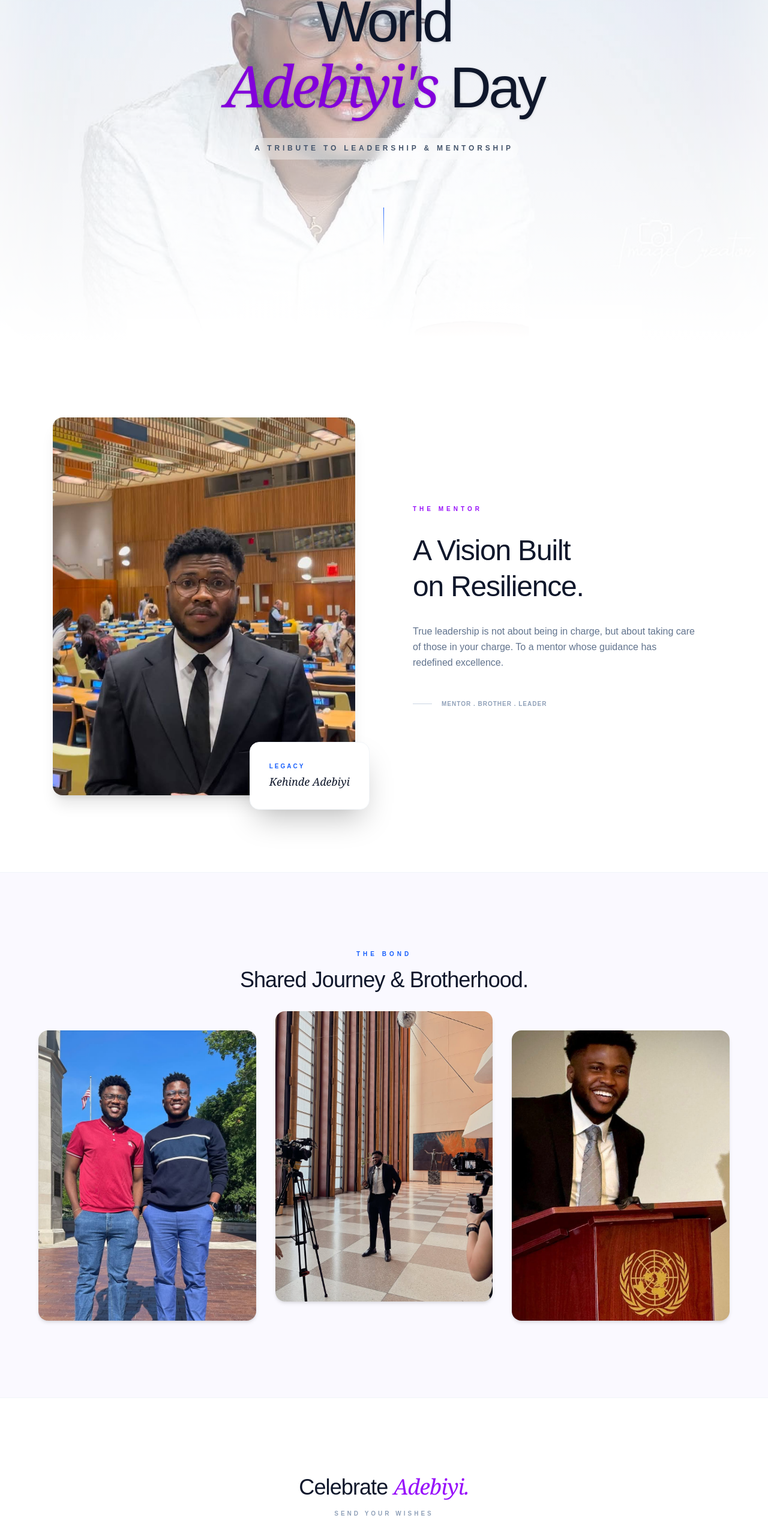
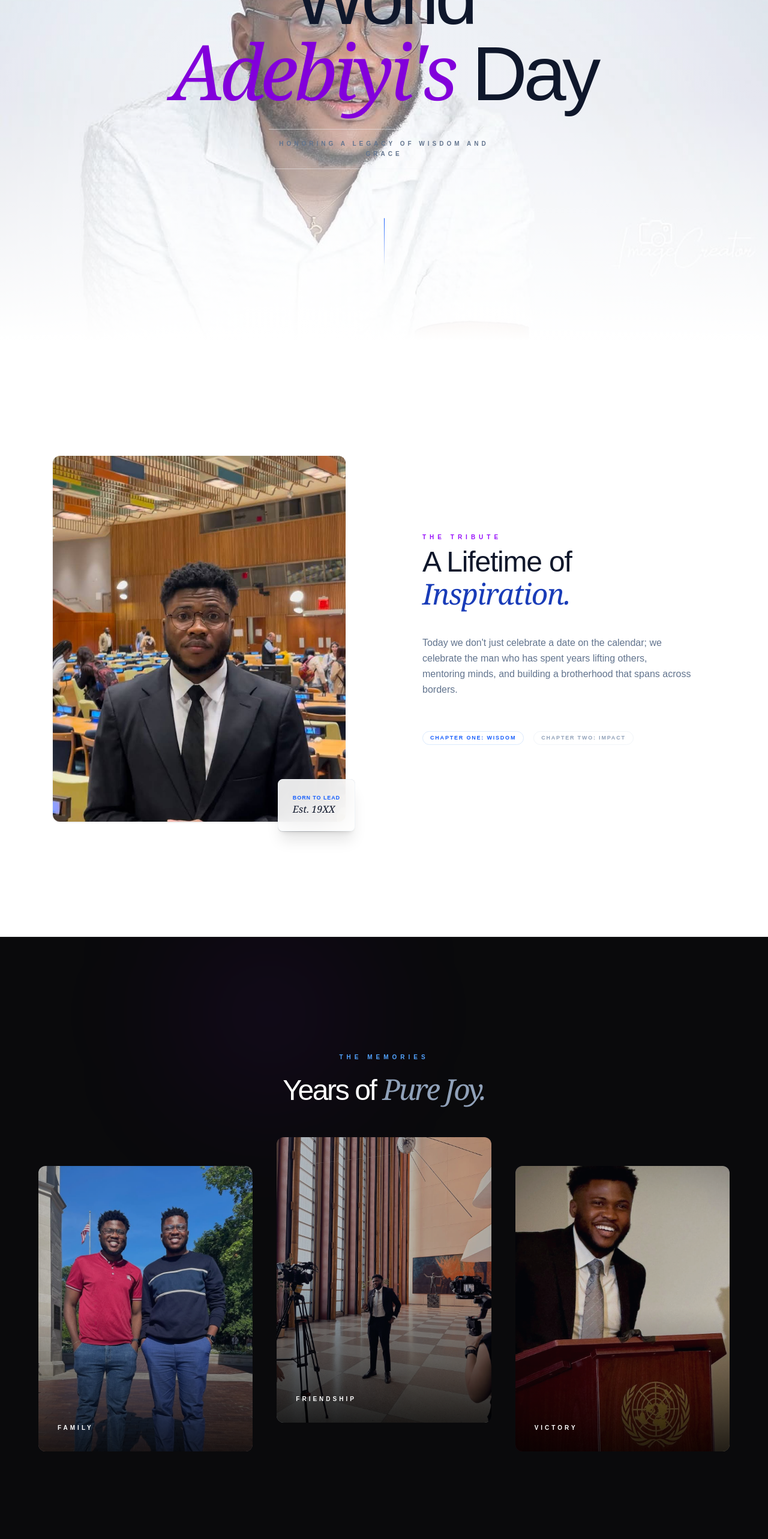
Before and after one commit to Mathew-code01/KehindeAdebiyi, a Next.js app: page / in a window 1280 px wide. Shown: the part 232-2798 px from the top of the page at 60% size. Built offline with nearby package versions, Linux system fonts and the light colour scheme.

Commit message:
adding changes

```diff
--- a/app/page.js
+++ b/app/page.js
@@ -1,44 +1,34 @@
 // app/page.js
 
+// app/page.js
 import Image from "next/image";
 
 export default function BirthdayPage() {
   return (
     <main className="min-h-screen bg-white selection:bg-purple-100 selection:text-purple-900 overflow-x-hidden font-sans">
-      {/* SECTION 1: THE HERO (Enhanced Visibility) */}
-      <section className="relative h-screen max-h-[700px] md:max-h-[850px] flex flex-col items-center justify-center text-center px-6 overflow-hidden">
-        {/* Background Image Layer */}
+
+      {/* SECTION 1: THE CELEBRATION HERO */}
+      <section className="relative h-screen max-h-[750px] md:max-h-[900px] flex flex-col items-center justify-center text-center px-6 overflow-hidden">
         <div className="absolute inset-0 z-0">
           <Image
             src="/hero-bg.jpg"
-            alt="Kehinde Adebiyi"
+            alt="Kehinde Adebiyi Celebration"
             fill
             priority
-            className="object-cover opacity-70" // Increased from 20 to 80 for visibility
+            className="object-cover opacity-80"
           />
-
-          {/* Professional Color Wash:
-              This adds a slight blue/purple tint so the white clothes
-              look "expensive" and different from the page background
-          */}
-          <div className="absolute inset-0 bg-gradient-to-b from-blue-100/40 via-white/20 to-white"></div>
-
-          {/* Subtle Vignette:
-              Darkens the very edges to keep the focus on his face
-          */}
-          <div className="absolute inset-0 shadow-[inset_0_0_150px_rgba(255,255,255,0.8)]"></div>
+          <div className="absolute inset-0 bg-gradient-to-b from-blue-50/30 via-white/10 to-white"></div>
         </div>
 
-        {/* Content Layer */}
-        <div className="relative z-10 space-y-6 md:space-y-8 max-w-4xl animate-in fade-in slide-in-from-bottom-8 duration-1000">
-          <div className="space-y-3">
-            <span className="text-[10px] md:text-[11px] uppercase tracking-[0.8em] text-blue-700 font-black drop-shadow-sm">
-              Kehindeadebiyi.org
+        <div className="relative z-10 space-y-8 max-w-5xl animate-in fade-in slide-in-from-bottom-12 duration-1000">
+          <div className="space-y-4">
+            <span className="text-[10px] md:text-[11px] uppercase tracking-[1em] text-blue-800 font-black drop-shadow-sm ml-[1em]">
+              Celebrating A Milestone
             </span>
             <div className="h-px w-8 bg-blue-300 mx-auto"></div>
           </div>
 
-          <h1 className="text-4xl md:text-7xl lg:text-8xl font-light tracking-tighter text-slate-900 leading-[1.1] drop-shadow-sm">
+          <h1 className="text-5xl md:text-8xl lg:text-9xl font-light tracking-tighter text-slate-900 leading-[0.95]">
             World <br />
             <span className="font-serif italic text-purple-700">
               Adebiyi&apos;s
@@ -46,129 +36,107 @@ export default function BirthdayPage() {
             Day
           </h1>
 
-          <p className="text-[10px] md:text-xs font-bold text-slate-600 max-w-md mx-auto leading-relaxed tracking-[0.4em] uppercase bg-white/40 backdrop-blur-sm py-2 rounded-full">
-            A Tribute to Leadership & Mentorship
+          <p className="text-[9px] md:text-[10px] font-bold text-slate-500 max-w-sm mx-auto leading-relaxed tracking-[0.5em] uppercase py-4 border-y border-slate-100/50 mt-8">
+            Honoring a Legacy of Wisdom and Grace
           </p>
 
-          <div className="pt-12">
-            <div className="w-px h-16 bg-gradient-to-b from-blue-600 to-transparent mx-auto"></div>
+          <div className="pt-16">
+            <div className="w-px h-20 bg-gradient-to-b from-blue-600 to-transparent mx-auto animate-bounce"></div>
           </div>
         </div>
       </section>
 
-      {/* SECTION 2: THE MENTOR (WHITE SECTION) */}
-      <section className="py-20 md:py-32 px-6 max-w-6xl mx-auto">
-        <div className="grid md:grid-cols-2 gap-12 md:gap-24 items-center">
+      {/* SECTION 2: THE MAN OF THE MOMENT (White) */}
+      <section className="py-32 md:py-48 px-6 max-w-6xl mx-auto">
+        <div className="grid md:grid-cols-2 gap-16 md:gap-32 items-center">
           <div className="relative group">
-            <div className="relative aspect-[4/5] rounded-2xl overflow-hidden bg-slate-100 shadow-xl group-hover:shadow-2xl transition-all duration-700">
+            <div className="relative aspect-[4/5] rounded-xl overflow-hidden bg-slate-50 shadow-sm transition-all duration-700 group-hover:shadow-2xl">
               <Image
                 src="/mentor-1.jpg"
                 alt="Kehinde Adebiyi"
                 fill
                 sizes="(max-width: 768px) 100vw, 50vw"
-                className="object-cover transition-transform duration-1000 group-hover:scale-110"
+                className="object-cover transition-transform duration-1000 group-hover:scale-105"
               />
             </div>
-            {/* Minimalist Floating Card */}
-            <div className="absolute -bottom-6 -right-6 bg-white border border-slate-100 p-8 rounded-2xl shadow-2xl hidden lg:block transition-transform duration-500 group-hover:-translate-y-2">
-              <p className="text-[10px] uppercase tracking-[0.3em] text-blue-600 font-black">
-                Legacy
-              </p>
-              <p className="text-lg font-serif italic text-slate-900 mt-1">
-                Kehinde Adebiyi
-              </p>
+            <div className="absolute -bottom-4 -right-4 bg-white/90 backdrop-blur-xl border border-slate-100 p-6 rounded-lg shadow-xl hidden lg:block">
+              <p className="text-[9px] uppercase tracking-widest text-blue-600 font-black">Born to Lead</p>
+              <p className="text-base font-serif italic text-slate-900">Est. 19XX</p>
             </div>
           </div>
 
-          <div className="space-y-8 md:pr-8">
-            <h2 className="text-[10px] uppercase tracking-[0.5em] text-purple-600 font-bold">
-              The Mentor
-            </h2>
-            <h3 className="text-3xl md:text-5xl font-light tracking-tight text-slate-900 leading-tight">
-              A Vision Built <br /> on Resilience.
+          <div className="space-y-10">
+            <div className="space-y-2">
+              <h2 className="text-[10px] uppercase tracking-[0.6em] text-purple-600 font-black">The Tribute</h2>
+              <h3 className="text-3xl md:text-5xl font-light tracking-tight text-slate-900 leading-[1.1]">
+                A Lifetime of <br /> <span className="italic font-serif text-blue-800">Inspiration.</span>
               </h3>
-            <p className="text-slate-500 text-sm md:text-base leading-relaxed font-light">
-              True leadership is not about being in charge, but about taking
-              care of those in your charge. To a mentor whose guidance has
-              redefined excellence.
+            </div>
+            <p className="text-slate-500 text-sm md:text-base leading-relaxed font-light max-w-md">
+              Today we don&apos;t just celebrate a date on the calendar; we celebrate the man who has spent years lifting others, mentoring minds, and building a brotherhood that spans across borders.
             </p>
-            <div className="flex gap-4 pt-4 items-center">
-              <div className="h-px w-8 bg-slate-300"></div>
-              <span className="text-[10px] uppercase tracking-widest text-slate-400 font-bold">
-                Mentor . Brother . Leader
-              </span>
+            <div className="pt-4 flex flex-wrap gap-4 text-[9px] uppercase tracking-[0.2em] font-black text-slate-400">
+               <span className="text-blue-600 px-3 py-1 border border-blue-100 rounded-full">Chapter One: Wisdom</span>
+               <span className="px-3 py-1 border border-slate-100 rounded-full">Chapter Two: Impact</span>
             </div>
           </div>
         </div>
       </section>
 
-      {/* SECTION 3: THE BROTHERHOOD (SOFT PURPLE ZEBRA) */}
-      <section className="bg-[#FAF9FF] py-20 md:py-32 px-6 border-y border-slate-100">
-        <div className="max-w-6xl mx-auto">
-          <div className="text-center mb-16 space-y-4">
-            <h2 className="text-[10px] uppercase tracking-[0.5em] text-blue-600 font-bold">
-              The Bond
-            </h2>
-            <h3 className="text-3xl md:text-4xl font-light text-slate-900 tracking-tight">
-              Shared Journey & Brotherhood.
+      {/* SECTION 3: THE MEMORIES (Zebra - Deep Blur Dark) */}
+      <section className="bg-[#0A0A0C] py-32 md:py-48 px-6 border-y border-white/5 relative overflow-hidden">
+        <div className="absolute top-0 left-1/4 w-64 h-64 bg-purple-600/10 blur-[120px] rounded-full"></div>
+
+        <div className="max-w-6xl mx-auto relative z-10">
+          <div className="text-center mb-24 space-y-4">
+              <h2 className="text-[10px] uppercase tracking-[0.6em] text-blue-400 font-black">The Memories</h2>
+              <h3 className="text-4xl md:text-5xl font-light text-white tracking-tighter leading-tight">
+                Years of <span className="font-serif italic text-slate-400">Pure Joy.</span>
               </h3>
           </div>
 
-          <div className="grid grid-cols-1 md:grid-cols-3 gap-8">
-            <div className="group relative aspect-[3/4] rounded-2xl overflow-hidden bg-white shadow-md hover:shadow-2xl transition-all duration-700">
+          <div className="grid grid-cols-1 md:grid-cols-3 gap-10">
+            {[
+              { src: "/brother-1.jpg", label: "Family" },
+              { src: "/brother-2.jpg", label: "Friendship" },
+              { src: "/mentor-2.jpg", label: "Victory" }
+            ].map((img, idx) => (
+              <div key={idx} className={`group relative aspect-[3/4] rounded-xl overflow-hidden bg-slate-900 transition-all duration-700 ${idx === 1 ? 'md:-translate-y-12' : ''}`}>
                 <Image
-                src="/brother-1.jpg"
-                alt="Brotherhood"
+                  src={img.src}
+                  alt={img.label}
                   fill
                   sizes="(max-width: 768px) 100vw, 33vw"
-                className="object-cover transition-all duration-1000 group-hover:scale-105"
+                  className="object-cover opacity-80 transition-all duration-1000 group-hover:scale-110"
                 />
+                <div className="absolute inset-0 bg-gradient-to-t from-black/80 via-transparent to-transparent flex items-end p-8">
+                  <p className="text-white text-[10px] uppercase tracking-[0.4em] font-black">{img.label}</p>
                 </div>
-            <div className="group relative aspect-[3/4] rounded-2xl overflow-hidden bg-white shadow-md hover:shadow-2xl transition-all duration-700 md:-translate-y-8">
-              <Image
-                src="/brother-2.jpg"
-                alt="Mentorship"
-                fill
-                sizes="(max-width: 768px) 100vw, 33vw"
-                className="object-cover transition-all duration-1000 group-hover:scale-105"
-              />
               </div>
-            <div className="group relative aspect-[3/4] rounded-2xl overflow-hidden bg-white shadow-md hover:shadow-2xl transition-all duration-700">
-              <Image
-                src="/mentor-2.jpg"
-                alt="Impact"
-                fill
-                sizes="(max-width: 768px) 100vw, 33vw"
-                className="object-cover transition-all duration-1000 group-hover:scale-105"
-              />
-            </div>
+            ))}
           </div>
         </div>
       </section>
 
-      {/* SECTION 4: SOCIALS (BETTER UI) */}
-      <section className="py-24 md:py-32 px-6 bg-white text-center">
-        <div className="max-w-3xl mx-auto space-y-12">
-          <div className="space-y-4">
-            <h2 className="text-2xl md:text-4xl font-light text-slate-900 tracking-tight">
-              Celebrate{" "}
-              <span className="font-serif italic text-purple-600">
-                Adebiyi.
-              </span>
+      {/* SECTION 4: SEND WISHES (White) */}
+      <section className="py-32 md:py-48 px-6 bg-white text-center">
+        <div className="max-w-4xl mx-auto space-y-20">
+          <div className="space-y-6">
+            <h2 className="text-4xl md:text-6xl font-light text-slate-900 tracking-tighter leading-tight">
+              Share the love. <br />
+              <span className="font-serif italic text-blue-600">Send your wishes</span>
             </h2>
-            <p className="text-slate-400 text-[10px] uppercase tracking-[0.4em] font-black">
-              Send your wishes
-            </p>
+            <div className="h-px w-16 bg-blue-100 mx-auto"></div>
           </div>
 
           <div className="grid grid-cols-2 md:grid-cols-4 gap-4">
-            {["LinkedIn", "Instagram", "WhatsApp", "Twitter"].map((social) => (
+            {["WhatsApp", "Instagram", "LinkedIn", "Call"].map((social) => (
               <a
                 key={social}
                 href="#"
-                className="py-8 rounded-2xl border border-slate-100 hover:bg-white hover:border-blue-200 hover:shadow-xl hover:shadow-blue-50 transition-all duration-500 group"
+                className="py-10 rounded-xl border border-slate-50 hover:bg-white hover:border-slate-200 hover:shadow-2xl hover:shadow-slate-100 transition-all duration-500 group"
               >
-                <span className="text-[10px] tracking-widest uppercase text-slate-400 group-hover:text-blue-600 transition-colors font-black">
+                <span className="text-[9px] tracking-[0.3em] uppercase text-slate-400 group-hover:text-slate-900 transition-colors font-black">
                   {social}
                 </span>
               </a>
@@ -177,16 +145,17 @@ export default function BirthdayPage() {
         </div>
       </section>
 
-      {/* FOOTER: GLASSMORPHISM */}
-      <footer className="bg-[#0A0A0B] py-20 px-6 relative overflow-hidden">
-        <div className="absolute top-1/2 left-1/2 -translate-x-1/2 -translate-y-1/2 w-64 h-64 bg-blue-600/10 blur-[120px] rounded-full"></div>
-        <div className="relative z-10 max-w-6xl mx-auto flex flex-col items-center space-y-8">
-          <p className="text-white text-[10px] tracking-[1.5em] uppercase opacity-30">
+      {/* FOOTER */}
+      <footer className="bg-[#050505] py-24 px-6 relative overflow-hidden">
+        <div className="relative z-10 max-w-6xl mx-auto flex flex-col items-center space-y-12">
+          <p className="text-white text-[11px] tracking-[1.5em] uppercase opacity-40 font-light">
             Kehindeadebiyi.org
           </p>
-          <div className="h-px w-24 bg-white/10"></div>
-          <p className="text-white/20 text-[9px] tracking-[0.8em] font-bold uppercase">
-            A Legacy of Excellence — 2026
+          <p className="text-white/30 text-[9px] tracking-[0.6em] font-bold uppercase text-center max-w-xs leading-loose">
+            &quot;The best way to predict the future is to create it.&quot;
+          </p>
+          <p className="text-white/10 text-[8px] tracking-[0.2em] font-bold uppercase">
+            Official Birthday Tribute &bull; 2026
           </p>
         </div>
       </footer>
```
Lines whose indentation alone changed are shown as unchanged.
